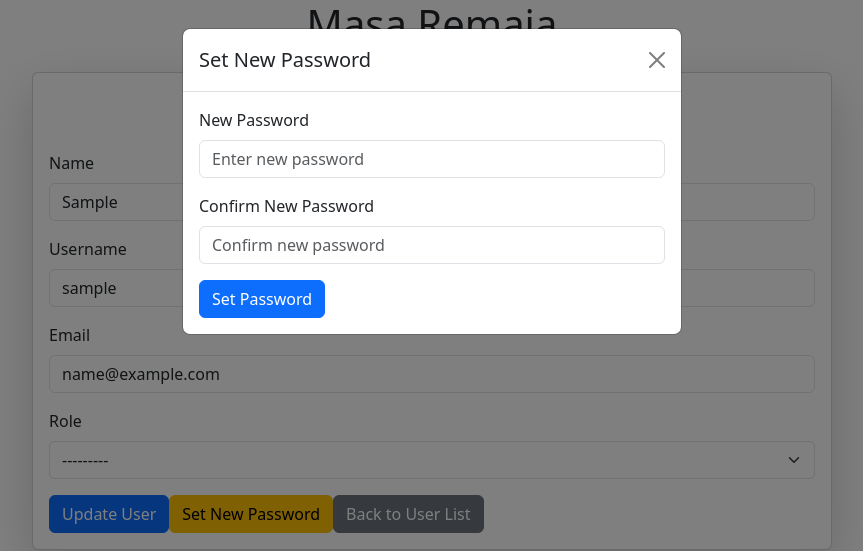
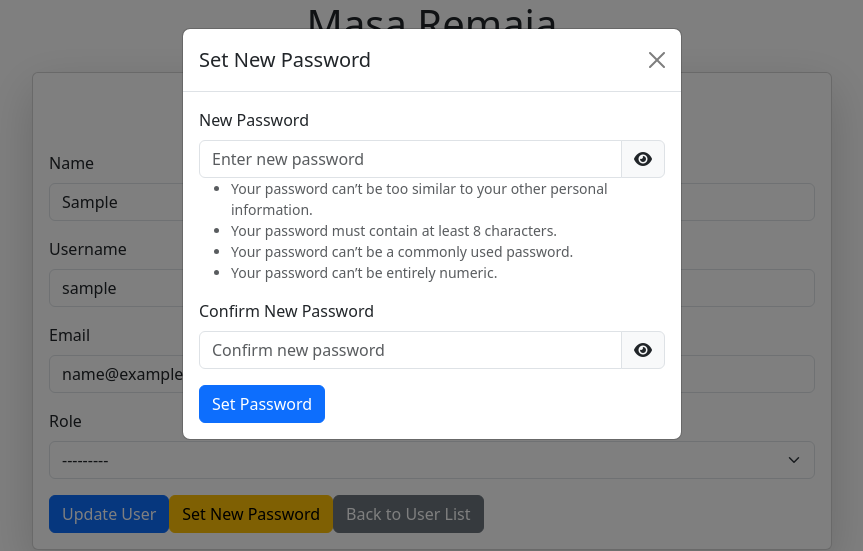
Before and after one commit to saniamhrn/SIRemaja, a Django app: page /user-management/1/edit/ in a window 1280 px wide, after a click on "Set New Password". Shown: the top 551 px of the page, without its empty margins (208-1071 px from the left). Run offline with Django 4.2, Linux system fonts and the light colour scheme; the visitor is signed in with stand-in values (Sample User, id 1); data comes from the database, SQL or seed files in the repository; some libraries are stand-ins or nearby versions.

Commit message:
fix(templates): fix templates for user_create, user_list, and user_update

```diff
--- a/masaremaja/user_management/templates/user_management/user_list.html
+++ b/masaremaja/user_management/templates/user_management/user_list.html
@@ -4,9 +4,9 @@
 
 {% block content %}
 <div class="container mt-5 d-flex justify-content-center">
-    <div class="card shadow-lg" style="width: 100%; max-width: 800px;">
+    <div class="card shadow-lg justify-content-center" style="width: 100%; max-width: 900px;">
         <div class="card-body">
-            <h2 class="card-title text-center mb-4">User List</h2>
+            <h2 class="card-title text-center my-4">User List</h2>
 
             {% if messages %}
             <!-- <div class="container mt-4"> -->
@@ -39,6 +39,7 @@
                     <thead class="thead-dark">
                         <tr>
                             <th>#</th>
+                            <th>Is Active</th>
                             <th>Username</th>
                             <th>Name</th>
                             <th>Email</th>
@@ -50,6 +51,7 @@
                         {% for user in users %}
                         <tr>
                             <td>{{ forloop.counter }}</td>
+                            <td>{% if user.is_active %}Yes{% else %}No{% endif %}</td>
                             <td>{{ user.username }}</td>
                             <td>{{ user.first_name }}</td>
                             <td>{{ user.email }}</td>
--- a/masaremaja/user_management/templates/user_management/user_update.html
+++ b/masaremaja/user_management/templates/user_management/user_update.html
@@ -21,6 +21,24 @@
 
             <form method="post" novalidate >
                 {% csrf_token %}
+                <!-- Dump all form errors for debugging -->
+                {% if form.errors %}
+                <div class="alert alert-danger">
+                    <strong>Debugging Form Errors:</strong>
+                    <ul>
+                        {% for field, errors in form.errors.items %}
+                            <li><strong>{{ field }}:</strong>
+                                <ul>
+                                    {% for error in errors %}
+                                        <li>{{ error }}</li>
+                                    {% endfor %}
+                                </ul>
+                            </li>
+                        {% endfor %}
+                    </ul>
+                </div>
+                {% endif %}
+
                  <!-- Display general form errors (non-field errors) -->
                 {% if form.non_field_errors %}
                 <div class="alert alert-danger">
@@ -31,7 +49,7 @@
                 <!-- Name field -->
                 <div class="form-group mb-3">
                     <label for="id_first_name" class="form-label">Name</label>
-                    <input type="text" name="first_name" id="id_first_name" class="form-control {% if form.name.errors %}is-invalid{% endif %}" value="{{ form.first_name.value }}">
+                    <input type="text" name="first_name" id="id_first_name" class="form-control {% if form.first_name.errors %}is-invalid{% endif %}" value="{{ form.first_name.value }}">
                     {% if form.first_name.errors %}
                         <div class="invalid-feedback">
                             {{ form.first_name.errors.0 }}
@@ -42,9 +60,11 @@
                 <!-- Username field -->
                 <div class="form-group mb-3 w-100 me-3">
                     <label for="id_username" class="form-label">Username</label>
-                    <input type="text" name="username" id="id_username" class="form-control {% if form.username.errors %}is-invalid{% endif %}" value="{{ form.username.value }}">
+                    <input type="text" name="username" id="id_username"
+                            class="form-control {% if form.username.errors %}is-invalid{% endif %}"
+                            value="{{ form.username.value }}">
                     {% if form.username.errors %}
-                        <div class="invalid-feedback">
+                        <div class="invalid-feedback d-block">
                             {{ form.username.errors.0 }}
                         </div>
                     {% endif %}
@@ -55,7 +75,7 @@
                     <label for="id_email" class="form-label">Email</label>
                     <input type="email" name="email" id="id_email" class="form-control {% if form.email.errors %}is-invalid{% endif %}" value="{{ form.email.value }}">
                     {% if form.email.errors %}
-                        <div class="invalid-feedback">
+                        <div class="invalid-feedback d-block">
                             {{ form.email.errors.0 }}
                         </div>
                     {% endif %}
@@ -78,7 +98,7 @@
 
                 <!-- Submit and Set New Password buttons side by side -->
                 <div class="d-flex">
-                    <button type="submit" class="btn btn-primary">Update User</button>
+                    <button type="submit" class="btn btn-primary" name="update_user">Update User</button>
                     <button type="button" class="btn btn-warning" data-bs-toggle="modal" data-bs-target="#passwordModal">Set New Password</button>
                     <a href="{% url 'user_management:user_list' %}" class="btn btn-secondary">Back to User List</a>
                 </div>
@@ -96,33 +116,41 @@
                 <button type="button" class="btn-close" data-bs-dismiss="modal" aria-label="Close"></button>
             </div>
             <div class="modal-body">
+                <!-- Password Form -->
                 <form method="post" id="passwordForm" novalidate>
                     {% csrf_token %}
 
-                    <!-- Password1 field -->
+
+                    <!-- Password1 field with toggle and help text -->
                     <div class="form-group mb-3">
                         <label for="id_password1" class="form-label">New Password</label>
-                        <input type="password" name="password1" id="id_password1" class="form-control {% if password_form.password1.errors %}is-invalid{% endif %}" placeholder="Enter new password">
-                        {% if password_form.password1.errors %}
-                            <div class="invalid-feedback">
-                                {{ password_form.password1.errors.0 }}
-                            </div>
-                        {% endif %}
+                        <div class="input-group">
+                            <input type="password" name="new_password1" id="id_password1" class="form-control {% if password_form.new_password1.errors %}is-invalid{% endif %}" placeholder="Enter new password">
+                            <span class="input-group-text">
+                                <i class="fas fa-eye" id="togglePassword1" style="cursor: pointer;"></i>
+                            </span>
+                        </div>
+                        <small class="form-text text-muted">{{ password_form.new_password1.help_text }}</small> <!-- Help text for guidance -->
+                        <div class="invalid-feedback" id="password1Error">Password must contain at least 8 characters.</div>
+                        <div class="invalid-feedback" id="passwordNumericError">Password cannot be entirely numeric.</div>
                     </div>
 
-                    <!-- Password2 field (Confirm password) -->
+                    <!-- Password2 field with toggle -->
                     <div class="form-group mb-3">
                         <label for="id_password2" class="form-label">Confirm New Password</label>
-                        <input type="password" name="password2" id="id_password2" class="form-control {% if password_form.password2.errors %}is-invalid{% endif %}" placeholder="Confirm new password">
-                        {% if password_form.password2.errors %}
-                            <div class="invalid-feedback">
-                                {{ password_form.password2.errors.0 }}
-                            </div>
-                        {% endif %}
+                        <div class="input-group">
+                            <input type="password" name="new_password2" id="id_password2" class="form-control {% if password_form.new_password2.errors %}is-invalid{% endif %}" placeholder="Confirm new password">
+                            <span class="input-group-text">
+                                <i class="fas fa-eye" id="togglePassword2" style="cursor: pointer;"></i>
+                            </span>
+                        </div>
+                        <div class="invalid-feedback" id="password2Error">Passwords do not match.</div> <!-- Client-side error for mismatched passwords -->
                     </div>
 
-                    <!-- Submit button for password -->
-                    <button type="submit" class="btn btn-primary">Set Password</button>
+                    <!-- Submit button for password update -->
+                    <div class="d-flex">
+                        <button type="submit" class="btn btn-primary" id="submitPasswordButton" name="set_password">Set Password</button>
+                    </div>
                 </form>
             </div>
         </div>
```
Also changed, not shown: masaremaja/user_management/templates/user_management/user_create.html (+30 -5 lines).
